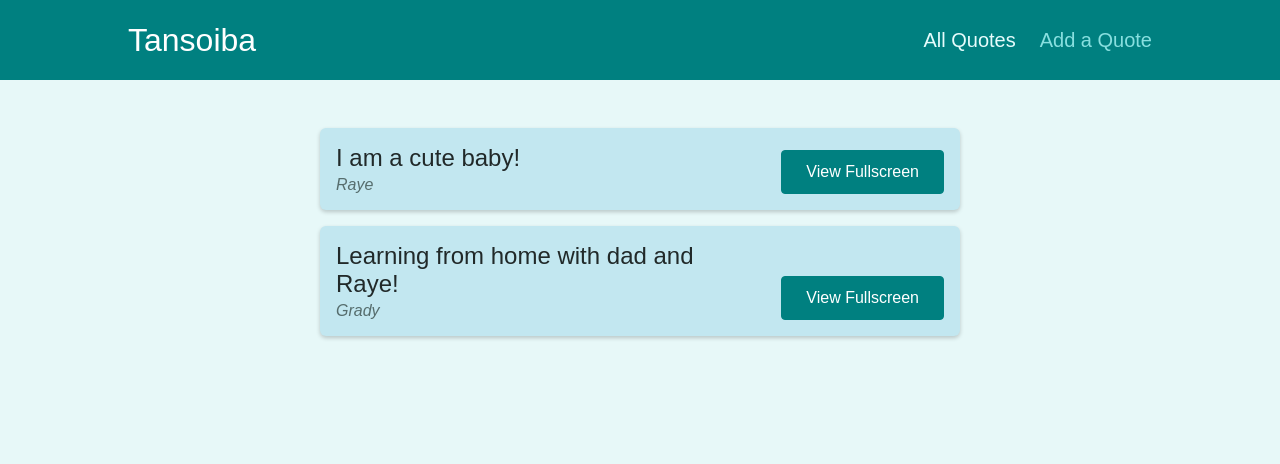
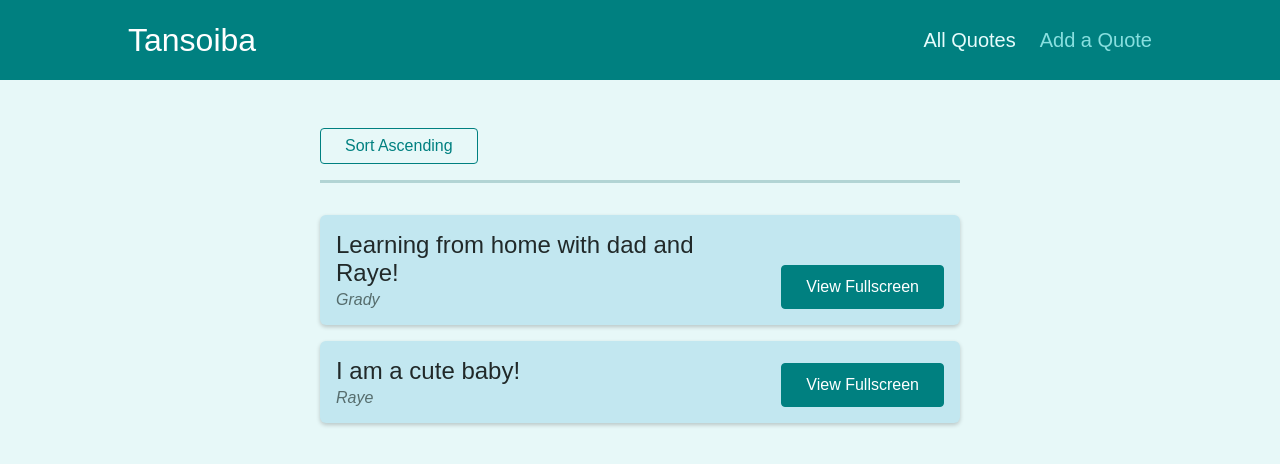
Before and after one commit to zabroski/father-project, a React (Create React App) app: page /quotes in a window 1280 px wide. Shown: the top 464 px of the page. Built offline with nearby package versions, Linux system fonts and the light colour scheme.

Commit message:
added querry params app look good happy friday

```diff
--- a/src/components/quotes/QuoteForm.js
+++ b/src/components/quotes/QuoteForm.js
@@ -1,10 +1,13 @@
-import { useRef } from 'react';
+import { Fragment, useRef, useState } from 'react';
+import {Prompt} from 'react-router-dom';
 
 import Card from '../UI/Card';
 import LoadingSpinner from '../UI/LoadingSpinner';
 import classes from './QuoteForm.module.css';
 
 const QuoteForm = (props) => {
+  const [isEntering, setIsEntering] = useState(false);
+
   const authorInputRef = useRef();
   const textInputRef = useRef();
 
@@ -19,9 +22,19 @@
     props.onAddQuote({ author: enteredAuthor, text: enteredText });
   }
 
+  const finishEnteringHandler = () => {
+    setIsEntering(false)
+  }
+
+  const formFocuseHandler = () => {
+    setIsEntering(true);
+  }
+
   return (
-    <Card>
-      <form className={classes.form} onSubmit={submitFormHandler}>
+    <Fragment>
+      <Prompt when={isEntering} message={(location) => 'Are you sure you want to leave? All your entered data will lost!'}/>
+      <Card>
+      <form onFocus={formFocuseHandler} className={classes.form} onSubmit={submitFormHandler}>
         {props.isLoading && (
           <div className={classes.loading}>
             <LoadingSpinner />
@@ -37,10 +50,12 @@
           <textarea id='text' rows='5' ref={textInputRef}></textarea>
         </div>
         <div className={classes.actions}>
-          <button className='btn'>Add Quote</button>
+          <button onClick={finishEnteringHandler} className='btn'>Add Quote</button>
         </div>
       </form>
     </Card>
+    </Fragment>
+
   );
 };
 
--- a/src/components/quotes/QuoteList.js
+++ b/src/components/quotes/QuoteList.js
@@ -1,13 +1,40 @@
 import { Fragment } from 'react';
+import { useHistory, useLocation} from 'react-router-dom';
+
 
 import QuoteItem from './QuoteItem';
 import classes from './QuoteList.module.css';
 
+const sortQuotes = (quotes, ascending) => {
+  return quotes.sort((quoteA, quoteB) => {
+    if (ascending) {
+      return quoteA.id > quoteB.id ? 1 : -1;
+    } else {
+      return quoteA.id < quoteB.id ? 1 : -1;
+    }
+  });
+};
+
 const QuoteList = (props) => {
+  const history = useHistory();
+  const location = useLocation()
+
+const queryParams = new URLSearchParams(location.search);
+
+const isSortingAscending = queryParams.get('sort') === 'asc';
+
+const sortedQuotes = sortQuotes(props.quotes, isSortingAscending);
+
+  const changeSortingHandler = () => {
+    history.push('/quotes?sort=' + (isSortingAscending ? 'desc': 'asc'));
+  };
   return (
     <Fragment>
+      <div className={classes.sorting}>
+        <button onClick={changeSortingHandler}>Sort {isSortingAscending ? 'Descending' : 'Ascending'}</button>
+      </div>
       <ul className={classes.list}>
-        {props.quotes.map((quote) => (
+        {sortedQuotes.map((quote) => (
           <QuoteItem
             key={quote.id}
             id={quote.id}
--- a/src/pages/NewQuote.js
+++ b/src/pages/NewQuote.js
@@ -1,8 +1,15 @@
+import { useHistory } from 'react-router-dom';
+
 import QuoteForm from '../components/quotes/QuoteForm';
 
 const NewQuote = () => {
+    const history = useHistory();
+
+
   const addQuoteHandler = (quoteData) => {
     console.log(quoteData);
+
+    history.push('./quotes')
   };
 
   return <QuoteForm onAddQuote={addQuoteHandler} />;
```
Also changed, not shown: 1 other file (tests, documents, lock files or other folders).
